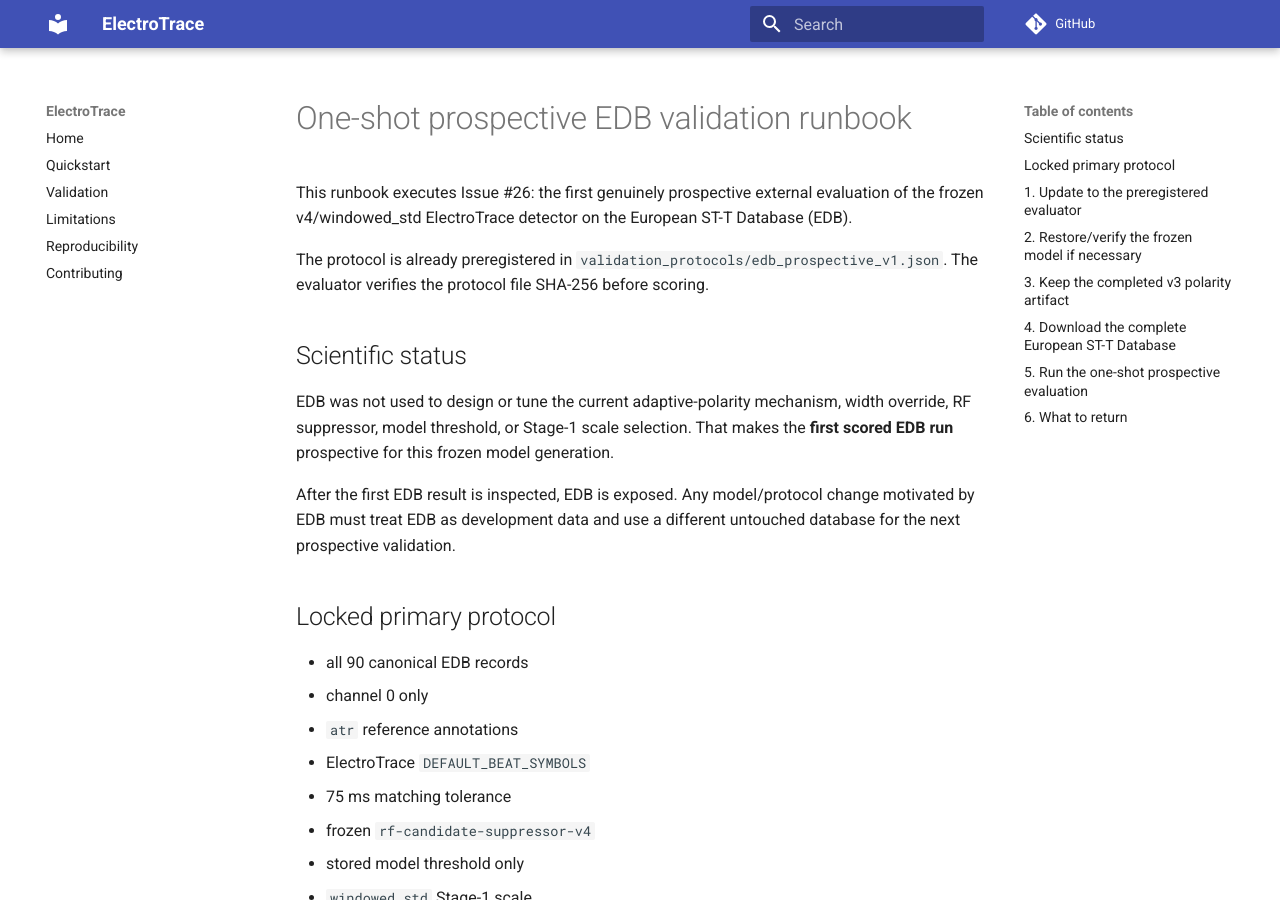
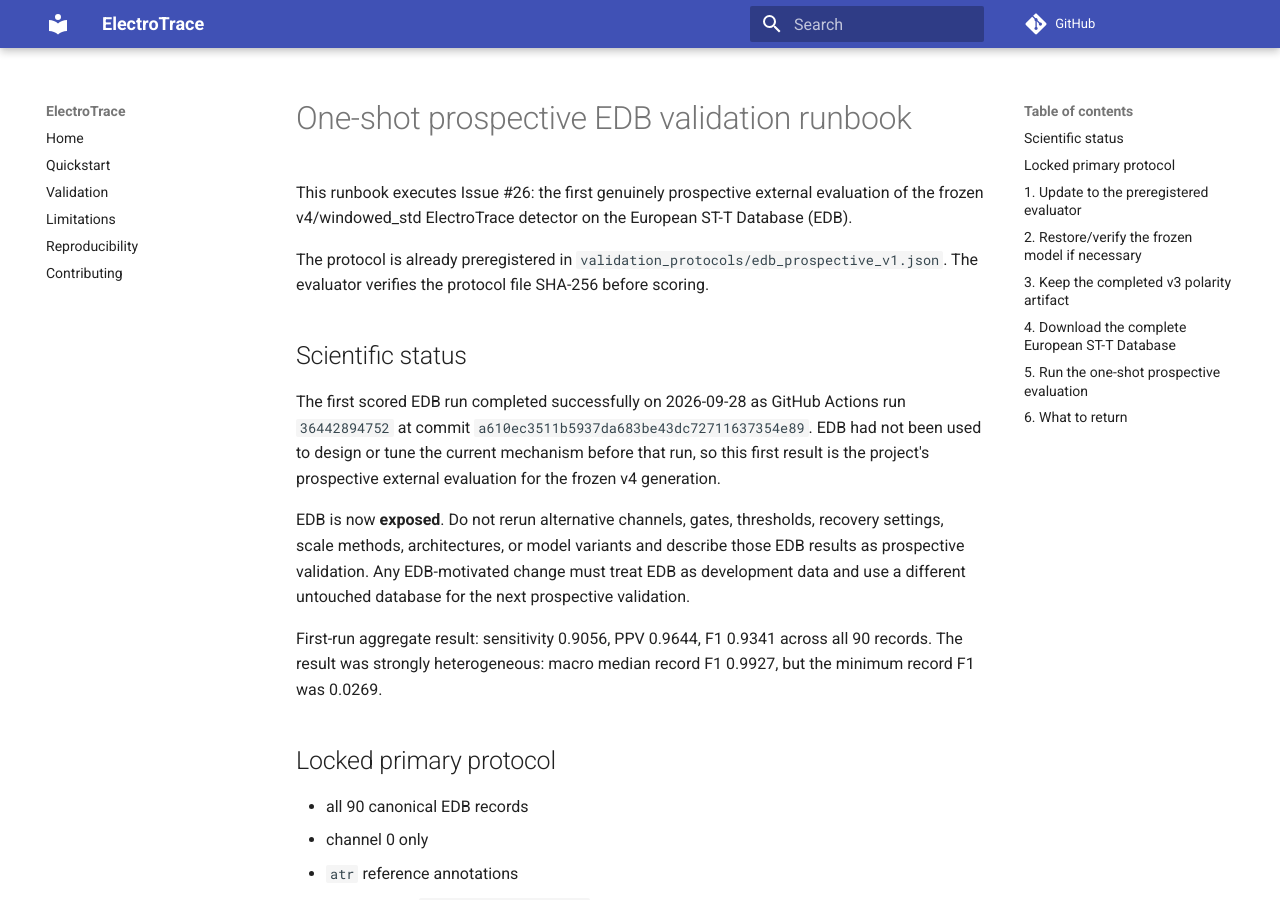
Before and after one commit to Virelion-Biotech/Virelion-ElectroTrace, an MkDocs documentation site: the page built from docs/EDB_PROSPECTIVE_RUNBOOK.md, in a window 1280 px wide and 900 px high. Built offline with MkDocs 1.6.1 and Material for MkDocs 9.7.7, drawn with Linux system fonts in a browser that asks for light colours; comment, search, counter and statistics services are not loaded.

Commit message:
Mark EDB one-shot run complete and dataset exposed

```diff
--- a/docs/EDB_PROSPECTIVE_RUNBOOK.md
+++ b/docs/EDB_PROSPECTIVE_RUNBOOK.md
@@ -10,14 +10,21 @@
 
 ## Scientific status
 
-EDB was not used to design or tune the current adaptive-polarity mechanism,
-width override, RF suppressor, model threshold, or Stage-1 scale selection.
-That makes the **first scored EDB run** prospective for this frozen model
-generation.
+The first scored EDB run completed successfully on 2026-09-28 as GitHub
+Actions run `36442894752` at commit
+`a610ec3511b5937da683be43dc72711637354e89`. EDB had not been used to
+design or tune the current mechanism before that run, so this first result is
+the project's prospective external evaluation for the frozen v4 generation.
 
-After the first EDB result is inspected, EDB is exposed. Any model/protocol
-change motivated by EDB must treat EDB as development data and use a different
-untouched database for the next prospective validation.
+EDB is now **exposed**. Do not rerun alternative channels, gates, thresholds,
+recovery settings, scale methods, architectures, or model variants and describe
+those EDB results as prospective validation. Any EDB-motivated change must
+treat EDB as development data and use a different untouched database for the
+next prospective validation.
+
+First-run aggregate result: sensitivity 0.9056, PPV 0.9644, F1 0.9341 across
+all 90 records. The result was strongly heterogeneous: macro median record F1
+0.9927, but the minimum record F1 was 0.0269.
 
 ## Locked primary protocol
 
```
